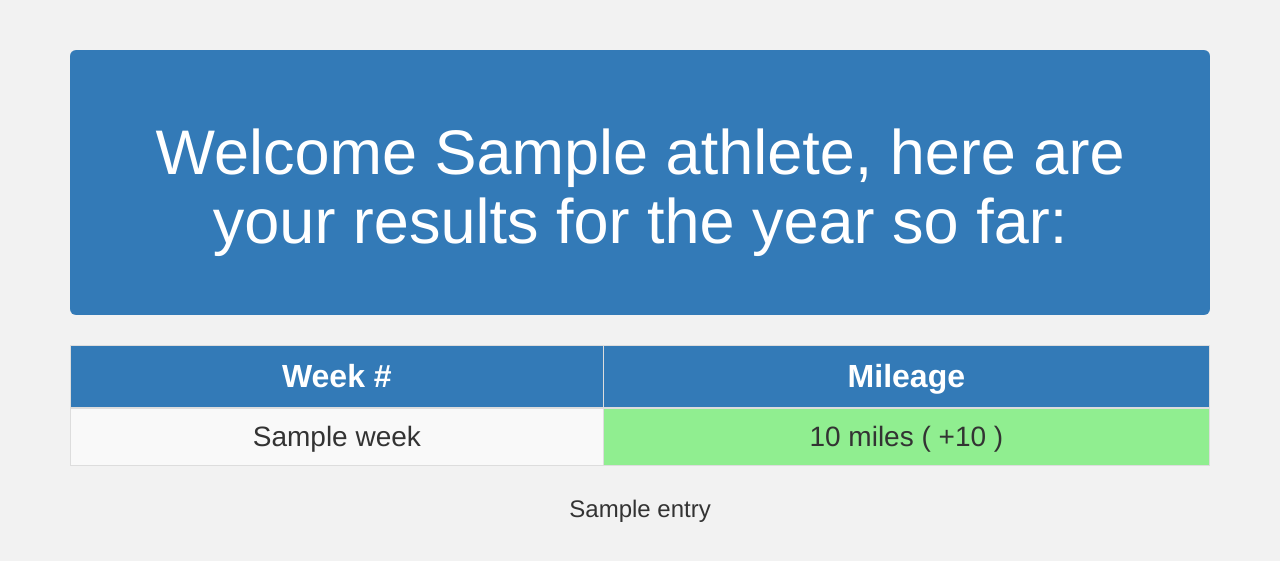
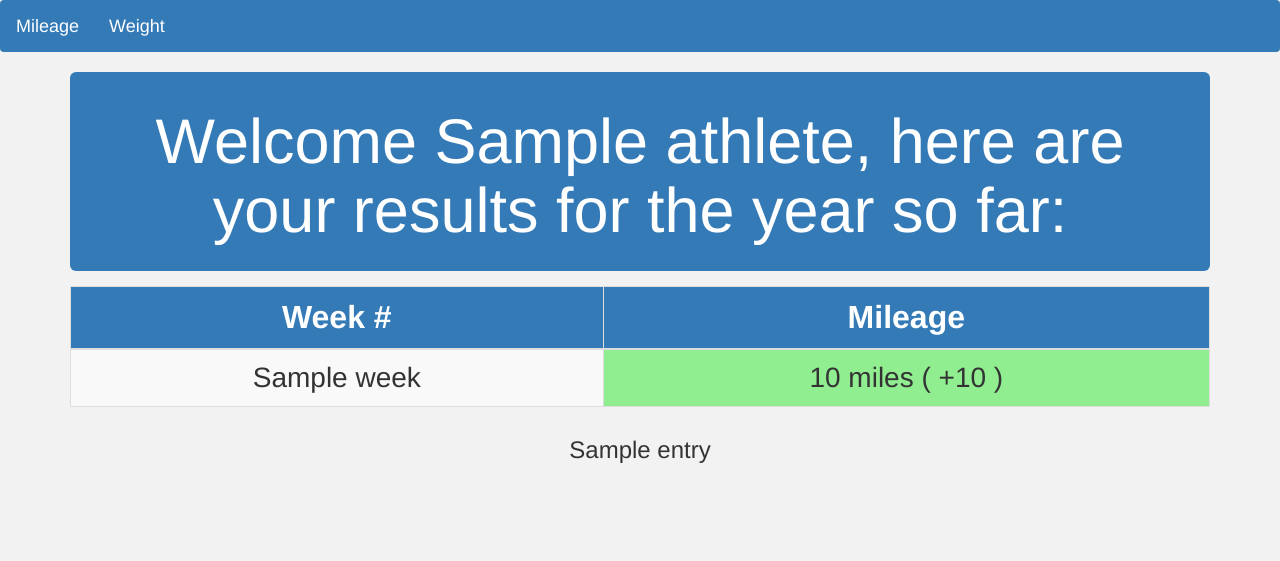
Before and after one commit to wolff215/calc, a Flask app: template templates/index.html in a window 1280 px wide. Shown: the top 561 px of the page. Run offline with Flask 2, Linux system fonts and the light colour scheme; the template is opened without the code that fills it: most values are stand-ins (such as "Sample title", 1, 10 or a date in 2020); parts of the project's set-up code (start-up, migrations or seed data) failed here and were passed over; some libraries are stand-ins or nearby versions.

Commit message:
added navbar

```diff
--- a/static/styles.css
+++ b/static/styles.css
@@ -1,11 +1,20 @@
 body {
     background-color: #f2f2f2;
+  }
+
+  .navbar {
+    position: sticky;
+    top: 0;
+    z-index: 9999;
   }
 
   .jumbotron {
     background-color: #337ab7;
     color: #fff;
     text-align: center;
+    padding-top: 15px;
+    padding-bottom: 15px;
+    margin-bottom: 15px;
   }
 
   .table th {
@@ -22,7 +31,7 @@ body {
   }
 
   .container {
-    margin-top: 50px;
+    margin-top: 15px;
   }
 
   h3 {
--- a/templates/index.html
+++ b/templates/index.html
@@ -6,7 +6,11 @@
   </head>
 
   <body>
+
+    {% include "navbar.html" %}
+
     <div class="container">
+
       <div class="jumbotron">
         <h1>Welcome {{ athlete }}, here are your results for the year so far:</h1>
       </div>
--- /dev/null
+++ b/templates/navbar.html
@@ -0,0 +1,4 @@
+<nav class="navbar fixed-top navbar-expand-lg navbar-light" style="background-color: #337ab7;">
+    <a class="navbar-brand" style="color: #fff" href="#">Mileage</a>
+    <a class="navbar-brand" style="color: #fff" href="#">Weight</a>
+</nav>
```
